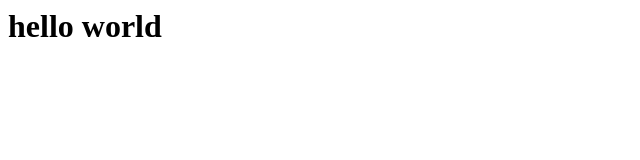
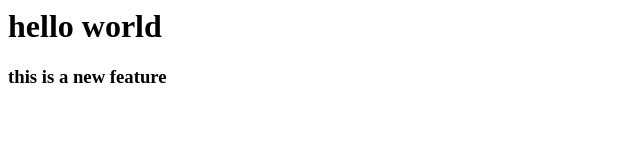
Before and after one commit to Srishti1622/localRepo, a plain HTML site: page index.html in a window 1280 px wide. Shown: the whole page, without its empty margins (0-640 px from the left). Drawn offline with Linux system fonts and the light colour scheme.

Commit message:
added new feature

```diff
--- a/index.html
+++ b/index.html
@@ -1 +1,2 @@
 <h1>hello world</h1>
+<h3>this is a new feature</h3>
```
